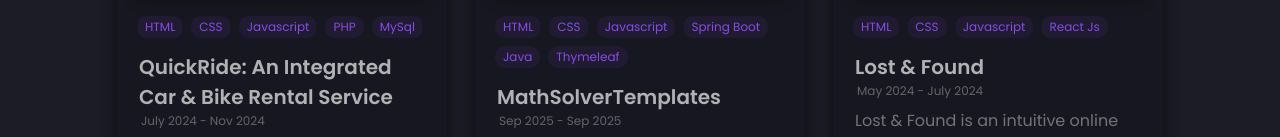
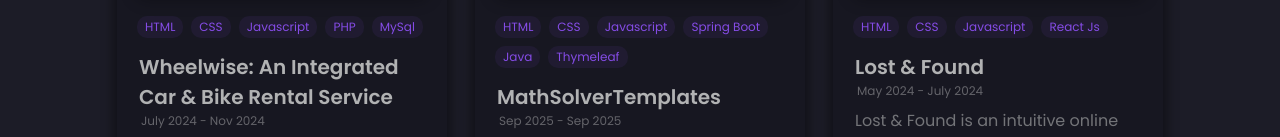
Before and after one commit to Adarsh10050/adarsh10050.github.io, a React (Create React App) app: page / in a window 1280 px wide. Shown: the part 3871-4008 px from the top of the page. Built offline with nearby package versions, Linux system fonts and the light colour scheme.

Commit message:
update_resume

```diff
--- a/src/data/constants.js
+++ b/src/data/constants.js
@@ -8,7 +8,7 @@
     "I am a motivated and versatile individual, always eager to take on new challenges. With a passion for learning I am dedicated to delivering high-quality results. With a positive attitude and a growth mindset, I am ready to make a meaningful contribution and achieve great things.",
   github: "https://github.com/Adarsh10050",
   resume:
-    "https://drive.google.com/file/d/179IFY9oqjC07FRDTBWJN7QlOVcaw8Dx7/view?usp=sharing",
+    "https://drive.google.com/file/d/16Pl-FBNsXlw7vOVe4LFGz_D49qKspSMx/view?usp=drivesdk",
   github: "https://github.com/Adarsh10050",
   linkedin: "https://www.linkedin.com/in/adarsh-kumar-826936285/",
   twitter: "https://x.com/Adarshdev121p",
@@ -260,12 +260,12 @@
 export const projects = [
   {
     id: 9,
-    title: "QuickRide: An Integrated Car & Bike Rental Service",
+    title: "Wheelwise: An Integrated Car & Bike Rental Service",
     date: "July 2024 - Nov 2024",
     description:
       "QuickRide is an innovative online platform designed to simplify the vehicle rental process for users. Built with a modern tech stack including HTML, CSS, JavaScript, PHP, and MySQL, QuickRide offers a user-friendly interface that allows individuals to easily browse, book, and manage their vehicle rentals. The platform features a seamless booking experience, detailed vehicle listings, and secure payment options, ensuring a hassle-free experience for both renters and customers. Whether you're looking for a car for a day trip or a bike for daily commuting, QuickRide provides a reliable solution tailored to your travel needs.",
     image:
-      "https://i.ibb.co/7JFQKsP/Screenshot-20241019-120813.png",
+      "https://i.postimg.cc/8cg2MZBk/Screenshot-2025-10-29-004658.png",
     tags: [
       "HTML",
       "CSS",
@@ -275,7 +275,7 @@
     ],
     category: "web app",
     github: "https://github.com/Adarsh10050/QuickRide/tree/master",
-    webapp: "https://github.com/Adarsh10050/QuickRide/tree/master",
+    webapp: "https://drive.google.com/file/d/1Rlz_QfbCxseO-AwcQnzjyRHTscVIDUVu/view?usp=drivesdk",
   },
   {
     id: 0,
```
